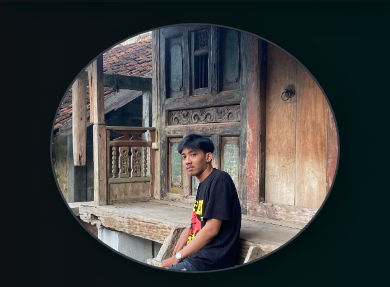
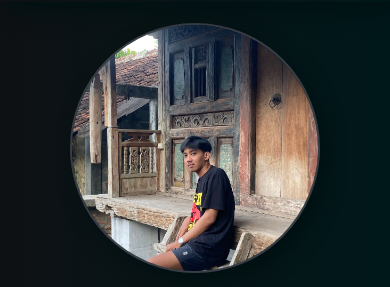
Before and after one commit to voidNurilMustofa/voidNurilMustofa.github.io, a plain HTML site: page index.html in a window 390 px wide. Shown: the part 97-384 px from the top of the page. Drawn offline with Linux system fonts and the light colour scheme; a web font is replaced by a local one.

Commit message:
fix img ava size on mobile view

```diff
--- a/style.css
+++ b/style.css
@@ -235,7 +235,7 @@ main {
   }
 
   .img-ava {
-    width: 290px;
+    width: 250px;
   }
 
   .col-bio h1 {
@@ -286,4 +286,8 @@ main {
     line-height: 23px;
     letter-spacing: 1px;
   }
+
+  .img-ava{
+
+  }
 }
```
